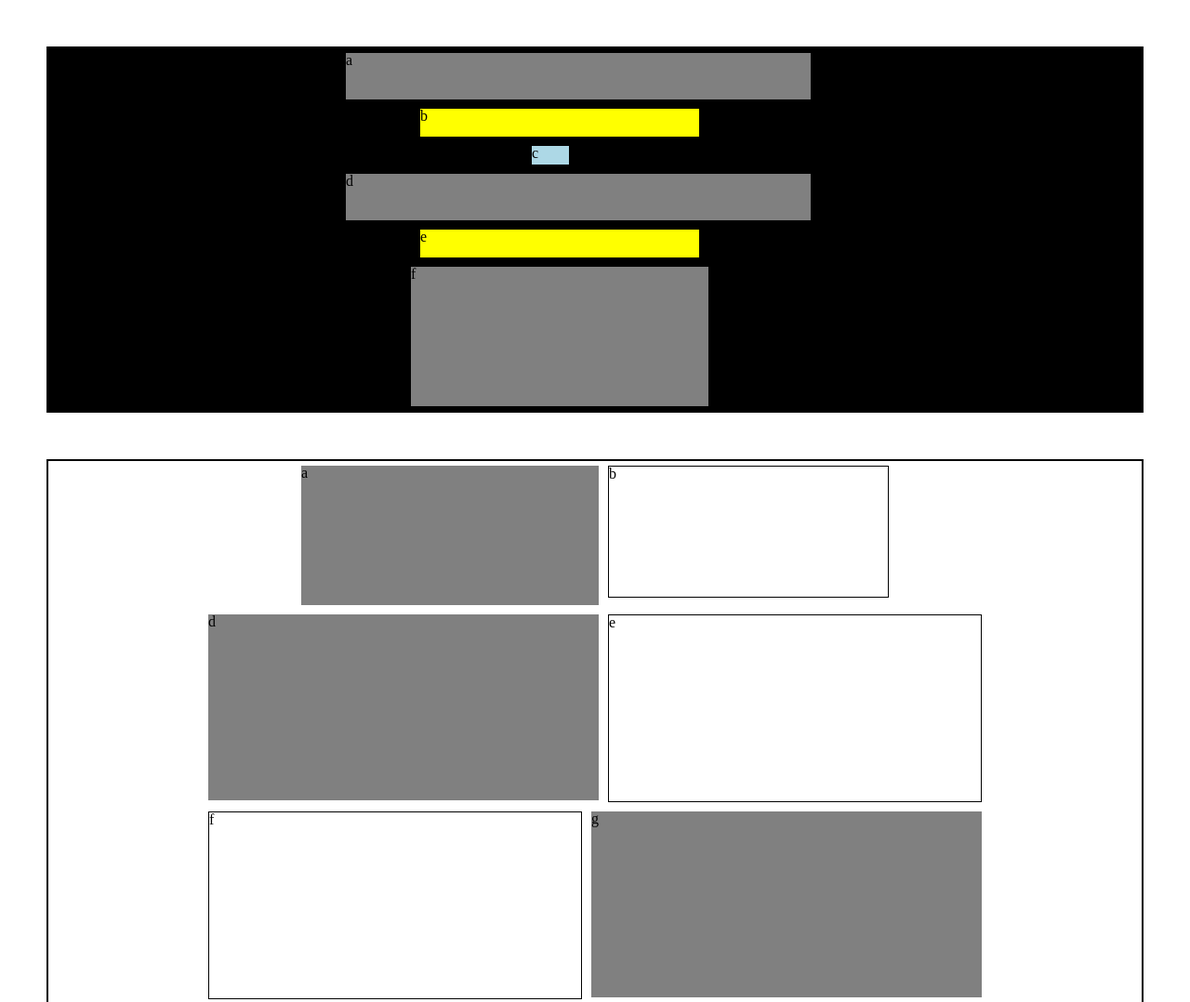
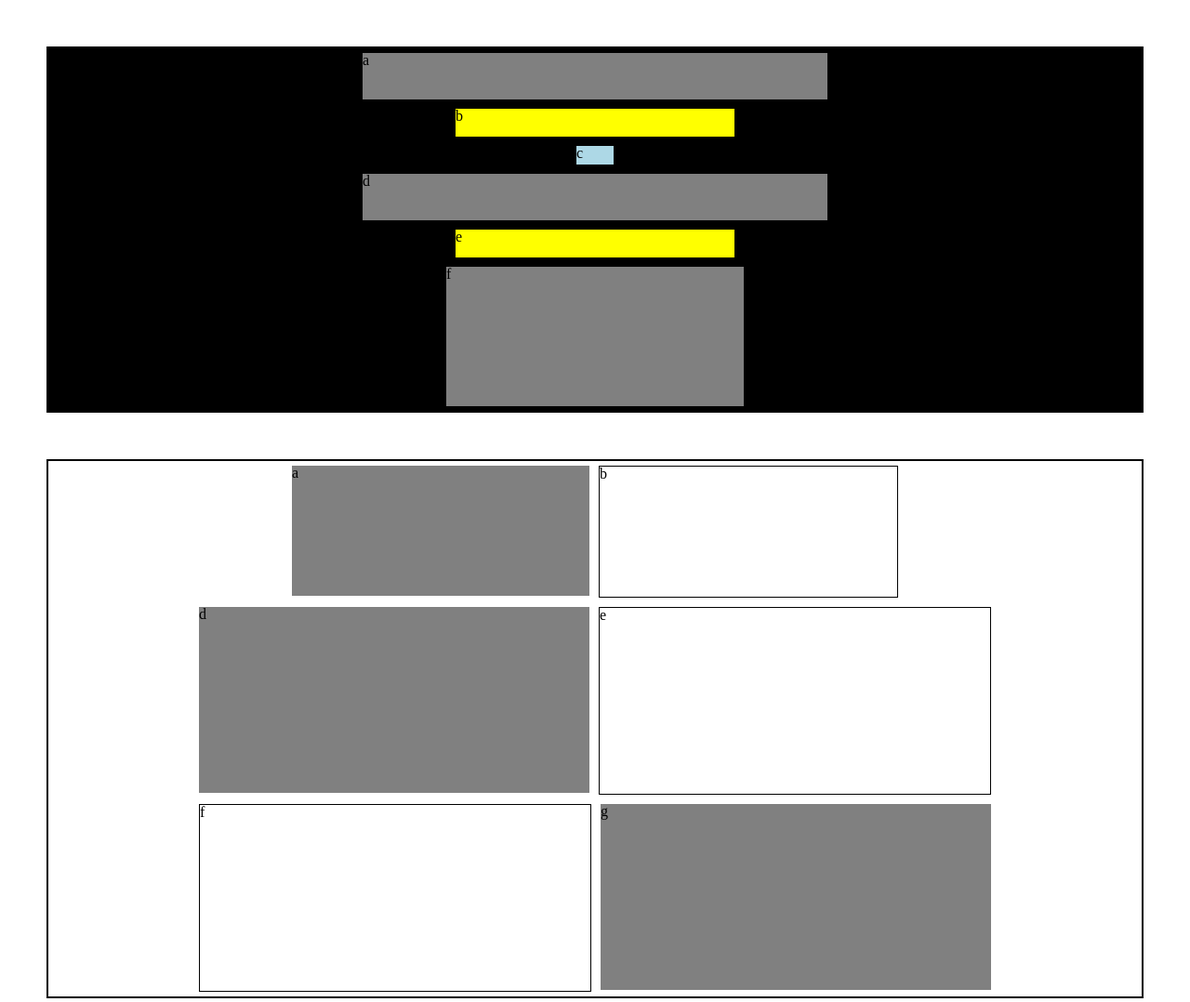
Before and after one commit to SakthivelMurugan/layout-5, a plain HTML site: page index.html in a window 1280 px wide. Shown: the top 1078 px of the page at 93% size. Drawn offline with Linux system fonts and the light colour scheme.

Commit message:
Margin size changed.

```diff
--- a/css/css.css
+++ b/css/css.css
@@ -3,32 +3,36 @@
 	height:50px;
 	width:500px;
 	background-color:gray;
-	margin:5px;
-	margin-left:320px;
+	margin:0px auto;
+	margin-top:5px;
+	margin-bottom:5px;
 }
 .text
 {
 	height:30px;
 	width:300px;
 	background-color:yellow;
-	margin:5px;
-	margin-left:400px;
+	margin:0px auto;
+	margin-top:5px;
+	margin-bottom:5px;
 }
 .button
 {
 	height:20px;
 	width:40px;
 	background-color:lightblue;
-	margin:5px;
-	margin-left:520px;
+	margin:0px auto;
+	margin-top:5px;
+	margin-bottom:5px;
 }
 .box
 {
 	height:150px;
 	width:320px;
 	background-color:gray;
-	margin:5px;
-	margin-left:390px;
+	margin:0px auto;
+	margin-top:5px;
+	margin-bottom:5px;
 }
 .first
 {
@@ -65,14 +69,14 @@
 .second .split1 .text
 {
 	height:140px;
-	width:300px;
+	width:320px;
 	background-color:white;
 	margin:5px;
 	border:1px solid black;
 }
 .second .split1 .box
 {
-	height:150px;
+	height:140px;
 	width:320px;
 	background-color:gray;
 	margin:5px;
@@ -87,7 +91,7 @@
 .second .split2 .text
 {
 	height:200px;
-	width:400px;
+	width:420px;
 	background-color:white;
 	margin:5px;
 	border:1px solid black;
--- a/index.html
+++ b/index.html
@@ -44,7 +44,7 @@
 <div class="split21">
 <p class="box">d</p>
 <p class="box">e</p>
-<p class="box">g</p>
+<p class="box">f</p>
 </div>
 <div class="split22">
 <p class="button">b</p>
@@ -52,5 +52,6 @@
 <p class="button">b</p>
 </div>
 </div>
+</div>
 </body>
 </html>
```
